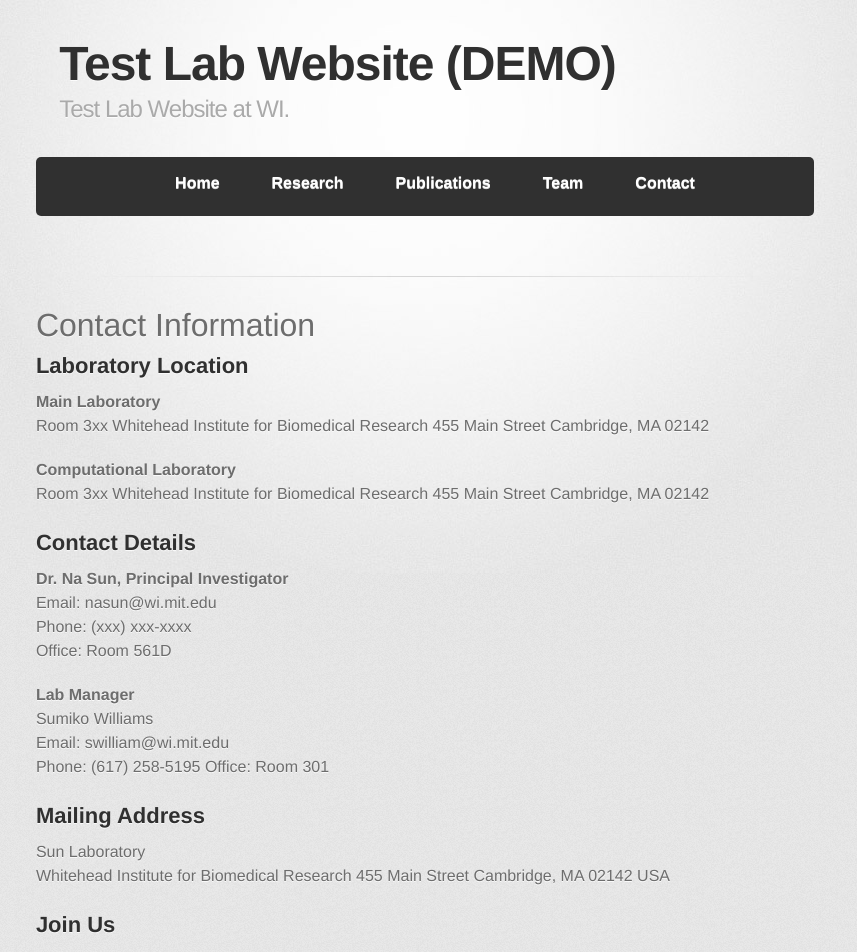
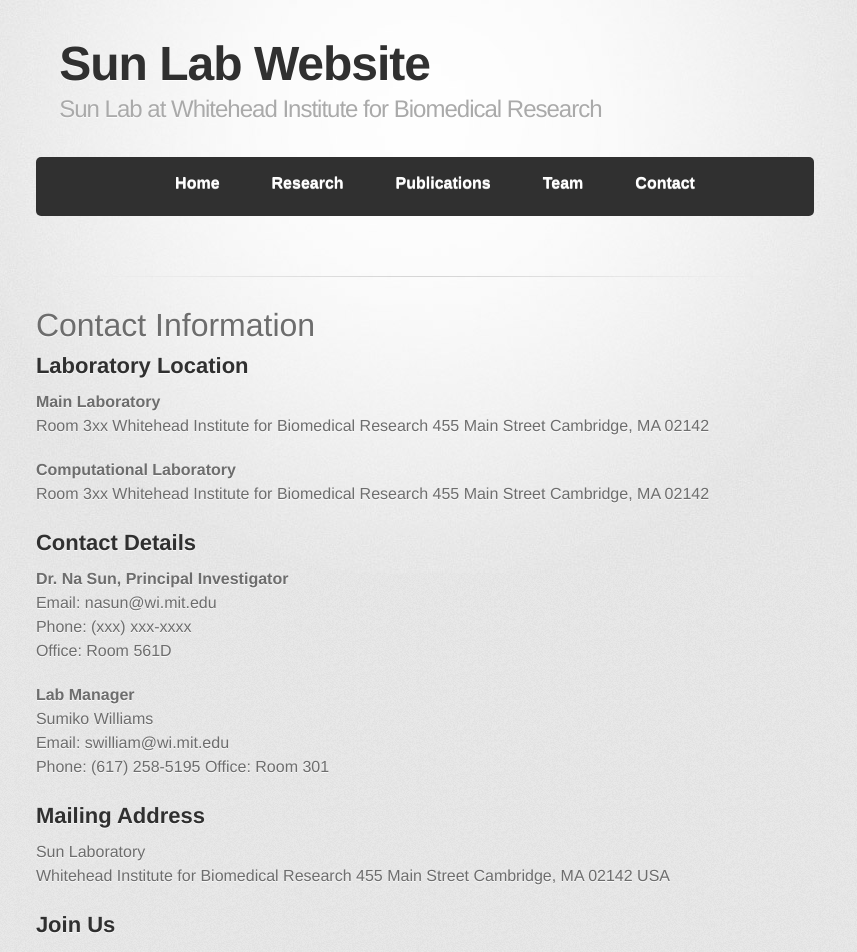
Before and after one commit to whitehead/SunLab, a Jekyll site: the page built from lab-website/contact.md, in a window 1280 px wide. Shown: the top 952 px of the page, without its empty margins (183-1040 px from the left). Built offline with Jekyll 4.4.1, drawn with Linux system fonts in a browser that asks for light colours; some web fonts are replaced; some of the changed text lies outside the part shown.

Commit message:
Update _config.yml

```diff
--- a/_config.yml
+++ b/_config.yml
@@ -1,5 +1,5 @@
-title: Test Lab Website (DEMO)
-description: Test Lab Website at WI.
+title: Sun Lab Website
+description: Sun Lab at Whitehead Institute for Biomedical Research
 show_downloads: false
 google_analytics:
 theme: jekyll-theme-tactile
```
